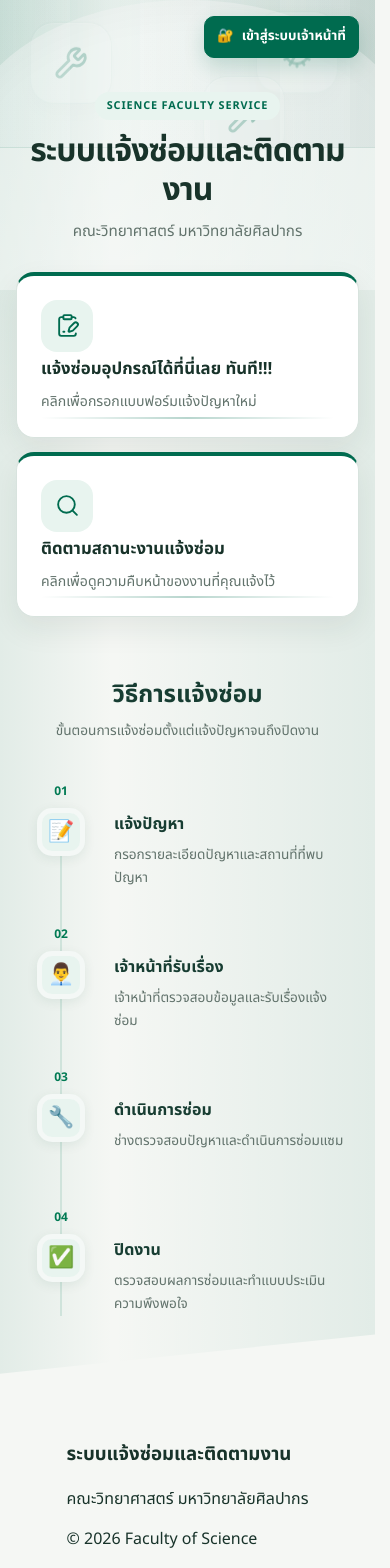
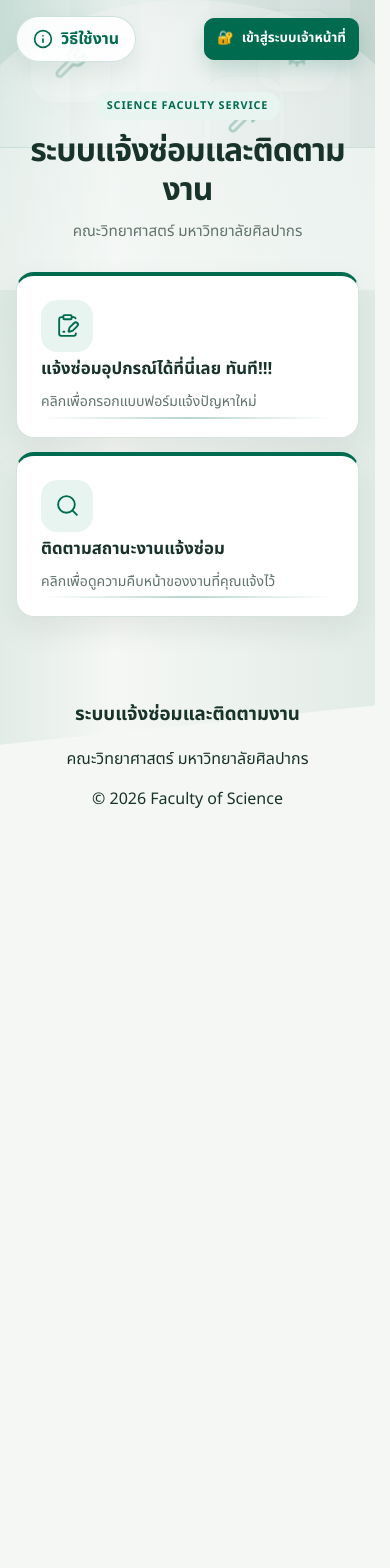
Before and after one commit to getteg-git/4_Project_IT, a React (Vite) app in the folder frontend/: page / in a window 390 px wide. Shown: the top 1568 px of the page. After the commit the page ends 853 px from the top, so only its background shows below. Built offline with nearby package versions, Linux system fonts and the light colour scheme.

Commit message:
update frontend-10-7

```diff
--- a/frontend/src/pages/Admin/AdminDashboard/AdminDashboard.css
+++ b/frontend/src/pages/Admin/AdminDashboard/AdminDashboard.css
@@ -65,9 +65,20 @@
 .admin-action-bar {
   display: flex;
   justify-content: space-between;
+  align-items: stretch;
   gap: 12px;
   margin-bottom: 18px;
   flex-wrap: nowrap;
+}
+
+.admin-action-bar > .btn-manage,
+.admin-action-bar > .assign-btn-wrapper {
+  min-width: 0;
+  flex: 1 1 0;
+}
+
+.admin-action-bar .assign-btn-wrapper .btn-users {
+  width: 100%;
 }
 
 /* =======================================
--- a/frontend/src/pages/Admin/AdminSettings/AdminSettings.css
+++ b/frontend/src/pages/Admin/AdminSettings/AdminSettings.css
@@ -13,7 +13,7 @@
 }
 
 .admin-settings-container .page-navigation {
-  margin-bottom: 14px;
+  margin-bottom: 16px;
 }
 
 .settings-header {
--- a/frontend/src/pages/User/UserHome/UserHome.css
+++ b/frontend/src/pages/User/UserHome/UserHome.css
@@ -113,6 +113,37 @@
     top: 26px;
     right: max(24px, calc((100vw - 1180px) / 2));
     z-index: 2;
+    display: flex;
+    align-items: center;
+    gap: 10px;
+  }
+
+  .btn-help {
+    display: inline-flex;
+    align-items: center;
+    justify-content: center;
+    gap: 8px;
+    min-height: 46px;
+    padding: 10px 16px;
+    border: 1px solid rgba(0, 107, 79, 0.18);
+    border-radius: 999px;
+    color: #006b4f;
+    background: rgba(255, 255, 255, 0.9);
+    box-shadow: 0 10px 22px rgba(24, 51, 42, 0.08);
+    font-weight: 700;
+    cursor: pointer;
+    transition: transform 0.2s ease, box-shadow 0.2s ease, background 0.2s ease;
+  }
+
+  .btn-help:hover {
+    transform: translateY(-2px);
+    background: #fff;
+    box-shadow: 0 14px 26px rgba(24, 51, 42, 0.12);
+  }
+
+  .btn-help:focus-visible {
+    outline: 3px solid rgba(0, 107, 79, 0.28);
+    outline-offset: 3px;
   }
 
   .btn-staff-login {
@@ -179,6 +210,13 @@
     width: min(100%, 960px);
     grid-template-columns: repeat(2, minmax(0, 1fr));
     gap: 26px;
+  }
+
+  .home-footer {
+    position: relative;
+    z-index: 1;
+    margin-top: 64px;
+    text-align: center;
   }
 
   .login-success-toast {
@@ -297,6 +335,10 @@
     animation: modalFade 0.22s ease-out;
   }
 
+  .help-modal-box {
+    width: min(100%, 560px);
+  }
+
   .modal-box h3 {
     display: flex;
     align-items: center;
@@ -313,6 +355,34 @@
     color: var(--color-text-muted);
     text-align: center;
     font-size: 0.92rem;
+  }
+
+  .help-steps {
+    display: grid;
+    gap: 12px;
+    margin: 0;
+    padding: 0;
+    list-style: none;
+  }
+
+  .help-steps li {
+    display: grid;
+    gap: 4px;
+    padding: 14px 16px;
+    border: 1px solid rgba(0, 107, 79, 0.1);
+    border-radius: 14px;
+    background: rgba(245, 249, 247, 0.8);
+  }
+
+  .help-steps strong {
+    color: #173d32;
+    font-size: 0.98rem;
+  }
+
+  .help-steps span {
+    color: var(--color-text-muted);
+    font-size: 0.9rem;
+    line-height: 1.6;
   }
 
   .close-btn {
@@ -433,104 +503,6 @@
     }
   }
 
-  /* =========================
-   Repair Steps Timeline
-========================= */
-
-  .repair-steps {
-    position: relative;
-    z-index: 1;
-    width: min(100%, 850px);
-    margin: 80px auto 90px;
-    padding: 0 24px;
-  }
-
-  .repair-steps>h2 {
-    margin: 0 0 8px;
-    color: #173d32;
-    font-size: 1.8rem;
-    text-align: center;
-  }
-
-  .steps-subtitle {
-    margin: 0 0 50px;
-    color: var(--color-text-muted);
-    font-size: 0.95rem;
-    text-align: center;
-  }
-
-  .steps-container {
-    position: relative;
-    width: 100%;
-  }
-
-  /* เส้นแนวตั้ง */
-  .steps-container::before {
-    content: "";
-    position: absolute;
-    top: 35px;
-    bottom: 35px;
-    left: 47px;
-    width: 2px;
-    background: #cfe3db;
-  }
-
-  /* แต่ละขั้นตอน */
-  .step-item {
-    position: relative;
-    display: grid;
-    grid-template-columns: 95px 1fr;
-    gap: 28px;
-    min-height: 150px;
-  }
-
-  /* ฝั่งเลข + ไอคอน */
-  .step-marker {
-    position: relative;
-    z-index: 2;
-    display: flex;
-    flex-direction: column;
-    align-items: center;
-  }
-
-  .step-number {
-    margin-bottom: 8px;
-    color: #007a53;
-    font-size: 0.85rem;
-    font-weight: 700;
-  }
-
-  .step-icon {
-    display: grid;
-    place-items: center;
-    width: 58px;
-    height: 58px;
-    border: 5px solid #f4f8f6;
-    border-radius: 18px;
-    background: #e8f4ef;
-    box-shadow: 0 3px 12px rgba(0, 80, 55, 0.08);
-    font-size: 25px;
-  }
-
-  /* เนื้อหาด้านขวา */
-  .step-content {
-    padding-top: 32px;
-    padding-bottom: 35px;
-  }
-
-  .step-content h3 {
-    margin: 0 0 8px;
-    color: #173d32;
-    font-size: 1.15rem;
-  }
-
-  .step-content p {
-    margin: 0;
-    color: var(--color-text-muted);
-    font-size: 0.95rem;
-    line-height: 1.7;
-  }
-
   @media (max-width: 980px) {
     .home-container {
       padding-top: 124px;
@@ -608,50 +580,7 @@
       font-size: 2rem;
     }
 
-    .repair-steps {
-      margin: 60px auto 70px;
-      padding: 0 10px;
-    }
-
-    .repair-steps>h2 {
-      font-size: 1.5rem;
-    }
-
-    .steps-subtitle {
-      margin-bottom: 40px;
-      font-size: 0.85rem;
-    }
-
-    .steps-container::before {
-      left: 34px;
-    }
-
-    .step-item {
-      grid-template-columns: 70px 1fr;
-      gap: 18px;
-      min-height: 140px;
-    }
-
-    .step-number {
-      font-size: 0.75rem;
-    }
-
-    .step-icon {
-      width: 48px;
-      height: 48px;
-      border-radius: 15px;
-      font-size: 21px;
-    }
-
-    .step-content {
-      padding-top: 30px;
-    }
-
-    .step-content h3 {
-      font-size: 1rem;
-    }
-
-    .step-content p {
-      font-size: 0.85rem;
+    .top-nav {
+      gap: 8px;
     }
   }
--- a/frontend/src/pages/User/UserHome/UserHome.jsx
+++ b/frontend/src/pages/User/UserHome/UserHome.jsx
@@ -1,6 +1,6 @@
-import React, { useState } from "react";
+import React, { useEffect, useState } from "react";
 import { useNavigate } from "react-router-dom";
-import { CheckCircle2, ClipboardPenLine, Cog, Hammer, LoaderCircle, LogIn, Search, ShieldCheck, Wrench, X } from "lucide-react";
+import { CheckCircle2, ClipboardPenLine, Cog, Hammer, Info, LoaderCircle, LogIn, Search, ShieldCheck, Wrench, X } from "lucide-react";
 import useToast from "../../../hooks/useToast";
 import "./UserHome.css";
 
@@ -9,6 +9,7 @@
   const { toast } = useToast();
 
   const [isModalOpen, setIsModalOpen] = useState(false);
+  const [isHelpOpen, setIsHelpOpen] = useState(false);
   const [loginRole, setLoginRole] = useState("admin");
   const [username, setUsername] = useState("");
   const [password, setPassword] = useState("");
@@ -16,6 +17,18 @@
   const [isLoginSuccess, setIsLoginSuccess] = useState(false);
 
   const openLoginModal = () => setIsModalOpen(true);
+  const closeHelpModal = () => setIsHelpOpen(false);
+
+  useEffect(() => {
+    if (!isHelpOpen) return undefined;
+
+    const handleKeyDown = (event) => {
+      if (event.key === "Escape") closeHelpModal();
+    };
+
+    window.addEventListener("keydown", handleKeyDown);
+    return () => window.removeEventListener("keydown", handleKeyDown);
+  }, [isHelpOpen]);
 
   const closeLoginModal = () => {
     setIsModalOpen(false);
@@ -82,6 +95,17 @@
       </div>
 
       <nav className="top-nav">
+        <button
+          className="btn-help"
+          type="button"
+          onClick={() => setIsHelpOpen(true)}
+          aria-label="วิธีใช้งานระบบ"
+          aria-haspopup="dialog"
+          aria-expanded={isHelpOpen}
+        >
+          <Info size={20} aria-hidden="true" />
+          <span>วิธีใช้งาน</span>
+        </button>
         <button className="btn-staff-login" onClick={openLoginModal}>
           <span className="lock-icon" aria-hidden="true">🔐</span>
           เข้าสู่ระบบเจ้าหน้าที่
@@ -108,66 +132,6 @@
         </button>
       </div>
 
-      <section className="repair-steps">
-        <h2>วิธีการแจ้งซ่อม</h2>
-
-        <p className="steps-subtitle">
-          ขั้นตอนการแจ้งซ่อมตั้งแต่แจ้งปัญหาจนถึงปิดงาน
-        </p>
-
-        <div className="steps-container">
-
-          <div className="step-item">
-            <div className="step-marker">
-              <span className="step-number">01</span>
-              <div className="step-icon">📝</div>
-            </div>
-
-            <div className="step-content">
-              <h3>แจ้งปัญหา</h3>
-              <p>กรอกรายละเอียดปัญหาและสถานที่ที่พบปัญหา</p>
-            </div>
-          </div>
-
-          <div className="step-item">
-            <div className="step-marker">
-              <span className="step-number">02</span>
-              <div className="step-icon">👨‍💼</div>
-            </div>
-
-            <div className="step-content">
-              <h3>เจ้าหน้าที่รับเรื่อง</h3>
-              <p>เจ้าหน้าที่ตรวจสอบข้อมูลและรับเรื่องแจ้งซ่อม</p>
-            </div>
-          </div>
-
-          <div className="step-item">
-            <div className="step-marker">
-              <span className="step-number">03</span>
-              <div className="step-icon">🔧</div>
-            </div>
-
-            <div className="step-content">
-              <h3>ดำเนินการซ่อม</h3>
-              <p>ช่างตรวจสอบปัญหาและดำเนินการซ่อมแซม</p>
-            </div>
-          </div>
-
-          <div className="step-item">
-            <div className="step-marker">
-              <span className="step-number">04</span>
-              <div className="step-icon">✅</div>
-            </div>
-
-            <div className="step-content">
-              <h3>ปิดงาน</h3>
-              <p>ตรวจสอบผลการซ่อมและทำแบบประเมินความพึงพอใจ</p>
-            </div>
-          </div>
-
-        </div>
-      </section>
-
       {/* Footer */}
       <footer className="home-footer">
         <div className="footer-content">
@@ -176,6 +140,40 @@
           <span>© 2026 Faculty of Science</span>
         </div>
       </footer>
+
+      {isHelpOpen && (
+        <div className="modal-overlay" role="presentation" onMouseDown={(event) => {
+          if (event.target === event.currentTarget) closeHelpModal();
+        }}>
+          <section
+            className="modal-box help-modal-box"
+            role="dialog"
+            aria-modal="true"
+            aria-labelledby="help-modal-title"
+            aria-describedby="help-modal-description"
+          >
+            <button className="close-btn" type="button" onClick={closeHelpModal} aria-label="ปิดวิธีใช้งาน">
+              <X aria-hidden="true" />
+            </button>
+            <h3 id="help-modal-title"><Info size={22} aria-hidden="true" /> วิธีใช้งานระบบ</h3>
+            <p className="modal-subtitle" id="help-modal-description">เลือกเมนูให้ตรงกับสิ่งที่ต้องการทำ</p>
+            <ol className="help-steps">
+              <li>
+                <strong>แจ้งซ่อม</strong>
+                <span>เลือก “แจ้งซ่อมอุปกรณ์” แล้วกรอกรายละเอียดปัญหาและสถานที่</span>
+              </li>
+              <li>
+                <strong>ติดตามงาน</strong>
+                <span>เลือก “ติดตามสถานะงานแจ้งซ่อม” เพื่อดูความคืบหน้าของรายการที่แจ้งไว้</span>
+              </li>
+              <li>
+                <strong>รอรับการซ่อม</strong>
+                <span>เจ้าหน้าที่รับเรื่องและช่างจะดำเนินการ ก่อนแจ้งผลเพื่อให้ตรวจสอบและประเมินงาน</span>
+              </li>
+            </ol>
+          </section>
+        </div>
+      )}
 
       {isModalOpen && (
         <div className="modal-overlay">
--- a/frontend/src/styles/system.css
+++ b/frontend/src/styles/system.css
@@ -110,7 +110,12 @@
   position: absolute;
   z-index: 2;
   top: 28px;
-  right: max(24px, calc((100vw - 1180px) / 2));
+  left: 50%;
+  display: flex;
+  width: min(calc(100% - 48px), 1180px);
+  align-items: center;
+  justify-content: space-between;
+  transform: translateX(-50%);
 }
 
 .home-container .btn-staff-login {
@@ -245,6 +250,7 @@
 
 .create-repair-container .page-navigation,
 .tracking-container .page-navigation,
+.admin-settings-container .page-navigation,
 .admin-manage-container .page-navigation,
 .admin-users-container .page-navigation {
   display: flex;
@@ -254,6 +260,7 @@
 
 .create-repair-container .page-navigation .system-back-button,
 .tracking-container .page-navigation .system-back-button,
+.admin-settings-container .page-navigation .system-back-button,
 .admin-manage-container .page-navigation .system-back-button,
 .admin-users-container .page-navigation .system-back-button {
   min-height: 40px;
@@ -264,6 +271,7 @@
 
 .create-repair-container .page-navigation .system-back-button:hover,
 .tracking-container .page-navigation .system-back-button:hover,
+.admin-settings-container .page-navigation .system-back-button:hover,
 .admin-manage-container .page-navigation .system-back-button:hover,
 .admin-users-container .page-navigation .system-back-button:hover {
   color: var(--color-primary);
@@ -739,7 +747,13 @@
   .system-filter-fields { grid-template-columns: repeat(2, minmax(0, 1fr)); }
   .system-filter-menu { width: min(560px, calc(100vw - 24px)); padding: 14px; }
   .home-container { padding: 92px 16px 42px; }
-  .home-container .top-nav { top: 16px; right: 16px; }
+  .home-container .top-nav {
+    top: 16px;
+    right: 16px;
+    left: 16px;
+    width: auto;
+    transform: none;
+  }
   .home-container .btn-staff-login { min-height: 42px; padding: 8px 12px; font-size: 0.84rem; }
   .home-container .home-header { margin-bottom: 28px; }
   .home-container .home-header::before { font-size: 0.68rem; }
@@ -754,7 +768,9 @@
 
   .create-repair-container { padding: 10px 12px 50px; }
   .create-repair-container .page-navigation,
-  .tracking-container .page-navigation { margin-bottom: 10px; padding: 0 4px; }
+  .tracking-container .page-navigation,
+  .admin-settings-container .page-navigation,
+  .admin-manage-container .page-navigation { margin-bottom: 10px; padding: 0 4px; }
   .create-repair-container .repair-card { padding: 24px 18px; border-radius: 14px; }
   .create-repair-container .form-back-link { margin-bottom: 22px; }
   .create-repair-container .repair-header { margin-bottom: 28px; }
@@ -795,7 +811,8 @@
   .admin-manage-container .header-actions button,
   .admin-users-container .header-actions button,
   .tech-container .header-actions button { width: 100%; }
-  .admin-manage-container .system-back-button,
+  .admin-settings-container .system-back-button,
+  .admin-manage-container .system-back-button { width: auto; }
   .admin-users-container .system-back-button { width: 100%; }
   .admin-dashboard-container .filter-group { width: 100%; flex-wrap: wrap; }
   .admin-dashboard-container .filter-heading,
@@ -807,7 +824,7 @@
   .admin-dashboard-container .summary-card:last-child { grid-column: 1 / -1; }
 
   .admin-manage-container .assignment-view-tabs { grid-template-columns: repeat(2, minmax(0, 1fr)); }
-  .admin-manage-container .assignment-view-tabs button:last-child { grid-column: 1 / -1; }
+  .admin-manage-container .assignment-view-tabs button:last-child { grid-column: auto; }
   .admin-manage-container .reject-modal-box { width: min(100%, 640px); padding: 30px 22px 24px; }
 
   .tech-container .action-buttons { width: 100%; grid-template-columns: repeat(2, minmax(0, 1fr)); }
@@ -859,10 +876,11 @@
   .tech-container .tech-header .header-actions { display: flex; }
   .tech-container .tech-header .header-actions button { width: 42px; min-width: 42px; min-height: 42px; padding: 0; justify-content: center; }
   .tech-container .tech-header .btn-logout span { position: absolute; width: 1px; height: 1px; overflow: hidden; clip-path: inset(50%); white-space: nowrap; }
+  .tech-container .page-logout-group { align-self: flex-start; }
   .tech-container .search-section { margin-bottom: 10px; gap: 7px; }
   .tech-container .system-search-meta { position: absolute; width: 1px; height: 1px; overflow: hidden; clip-path: inset(50%); white-space: nowrap; }
   .tech-container .job-view-tabs { margin-bottom: 10px; }
-  .tech-container .job-view-tabs button { min-height: 42px; padding: 6px 5px; font-size: 0.78rem; white-space: nowrap; }
+  .tech-container .job-view-tabs button { min-height: 42px; padding: 6px 5px; font-size: 0.78rem; line-height: 1.25; white-space: normal; }
   .tech-container .job-view-tabs button span { min-width: 20px; height: 20px; }
   .tech-container .repair-item-card { padding: 14px; }
   .tech-container .card-top { margin-bottom: 10px; }
@@ -906,14 +924,14 @@
     min-width: 0;
     min-height: 48px;
     padding: 8px 10px;
-    justify-content: space-between;
+    justify-content: center;
     gap: 6px;
     line-height: 1.3;
     white-space: normal;
   }
 
   .admin-manage-container .assignment-view-tabs button:last-child {
-    grid-column: 1 / -1;
+    grid-column: auto;
   }
 
   .admin-manage-container .assignment-view-tabs button.has-pending-review span {
@@ -985,6 +1003,11 @@
   margin: 0 auto;
 }
 
+.admin-settings-container .page-navigation,
+.admin-manage-container .page-navigation {
+  margin-bottom: 16px;
+}
+
 .admin-settings-container .settings-header,
 .admin-manage-container .admin-header,
 .tech-container .tech-header {
@@ -1013,6 +1036,10 @@
 .tech-container .tech-header h2 {
   margin: 0 0 8px;
   font-size: 1.6rem;
+}
+
+.tech-container .page-logout-group {
+  align-self: flex-start;
 }
 
 .admin-manage-container .assignment-content {
```
